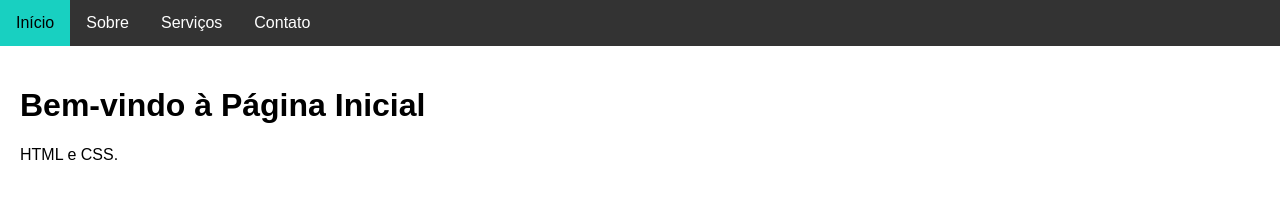
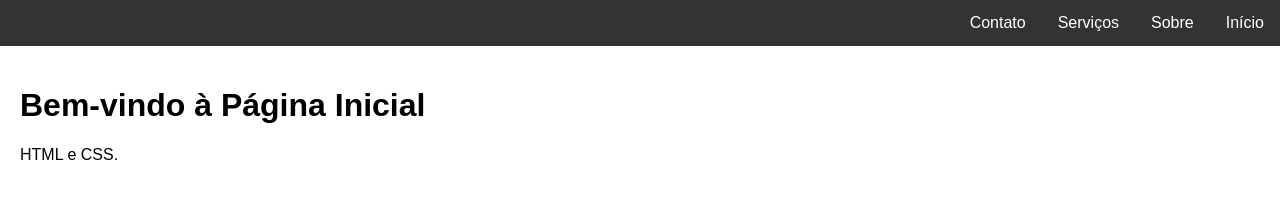
Before and after one commit to Caio-Xavier/AulaGitHub, a plain HTML site: page index.html in a window 1280 px wide. Drawn offline with Linux system fonts and the light colour scheme.

Commit message:
Servicos created

```diff
--- a/index.html
+++ b/index.html
@@ -7,20 +7,21 @@
         <link rel="stylesheet" href="style.css"
     </head>
         <body>
+            <header>
 
-
-                        <nav>
+                    <nav id="menu">
                         <ul>
-                                <li><a href="home">Início</a></li>
-                                <li><a href="sobre.html">Sobre</a></li>
-                                <li><a href="servicos">Serviços</a></li>
-                                <li><a href="contato">Contato</a></li>
+                            <li><a href="index.html">Início</a></li>
+                            <li><a href="Sobre.html">Sobre</a></li>
+                            <li><a href="servicos.html">Serviços</a></li>                                <li><a href="contato">Contato</a></li>
                             </ul>
                     </nav>
+            </header>
 
             <div class="content">
                 <h1>Bem-vindo à Página Inicial</h1>
                 <p>HTML e CSS.</p>
             </div>
+
         </body>
 </html>
--- a/style.css
+++ b/style.css
@@ -13,7 +13,7 @@ nav ul {
 }
 
 nav li {
-    float: left; /* Alinha os itens horizontalmente */
+    float: right; /* Alinha os itens horizontalmente */
 }
 
  nav li a {
@@ -22,11 +22,14 @@ nav li {
     text-align: center;
     padding: 14px 16px;
     text-decoration: none; /* Remove o sublinhado dos links */
+
 }
 
 nav li a:hover {
     background-color: #18d4c4fa; /* Efeito ao passar o mouse */
-    color: black;
+    opacity: .75;
+
+    color: white;
 }
 
  .active {
@@ -35,3 +38,4 @@ nav li a:hover {
 
 .content {
     padding: 20px;
+}
```
Also changed, not shown: servicos.html (added, +12 -0 lines). Lines whose indentation alone changed are shown as unchanged.
